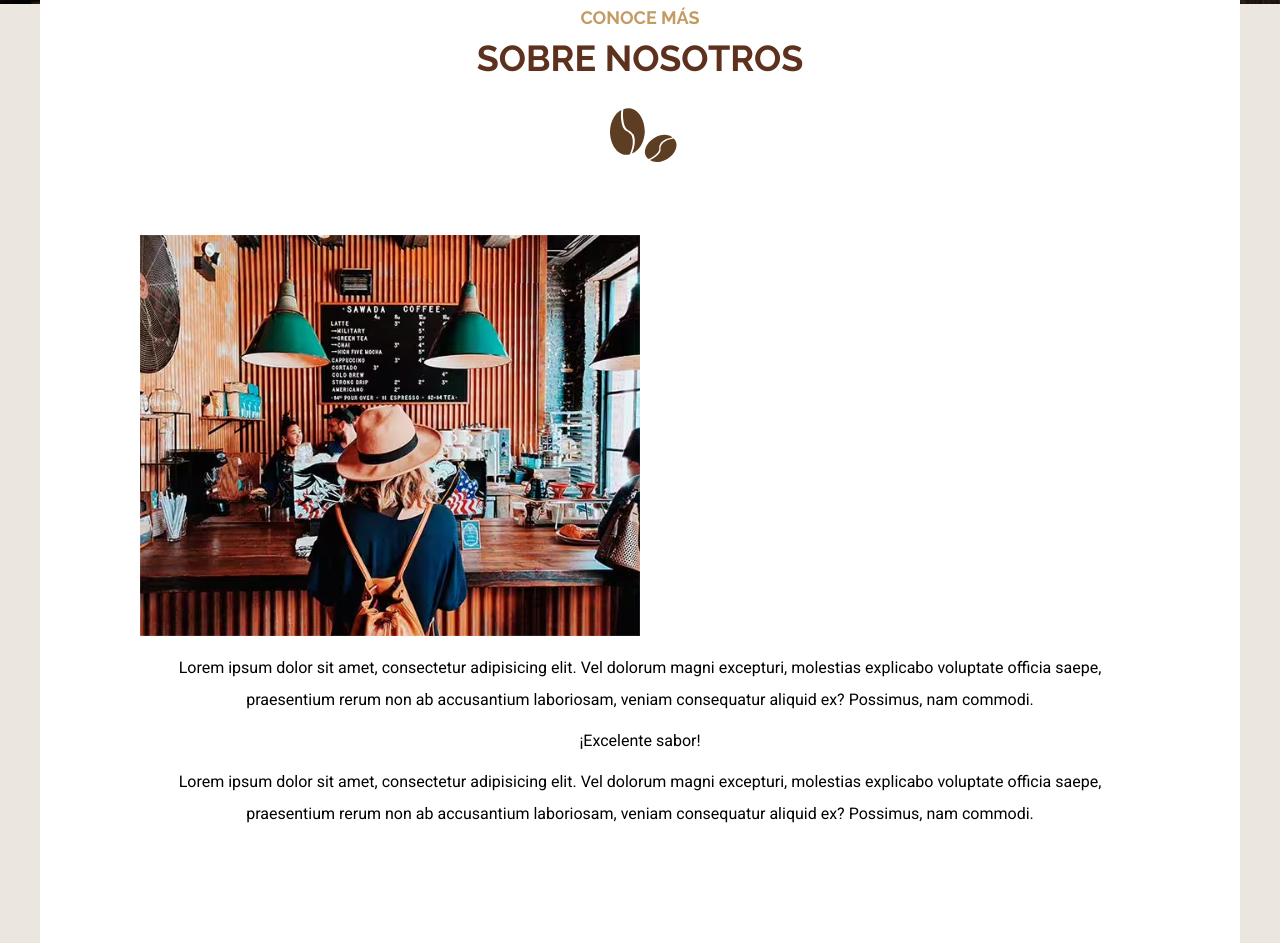
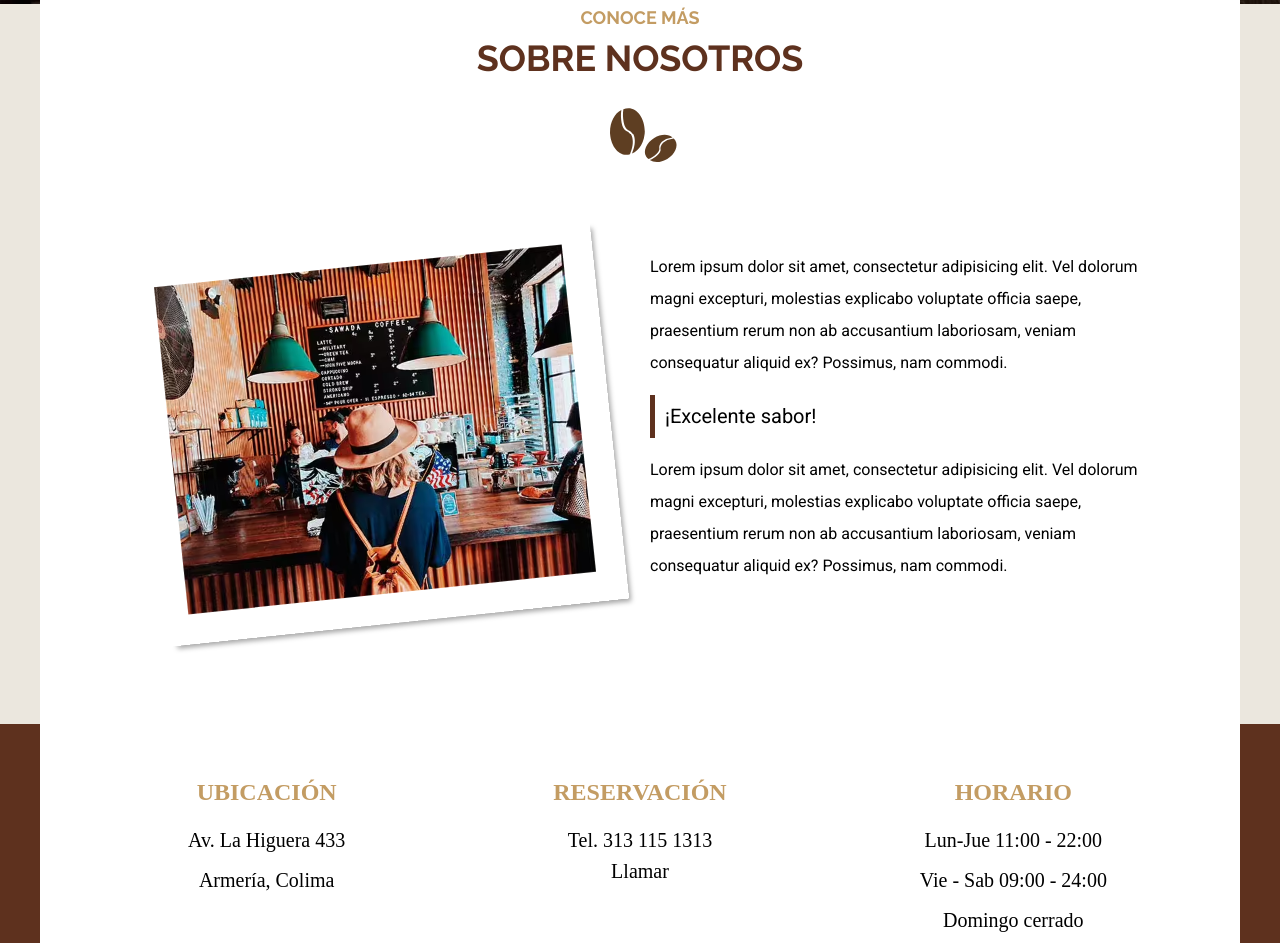
Before and after one commit to mcmmiguel/CafeteriaProject, a plain HTML site: page nosotros.html in a window 1280 px wide. Shown: the part 696-1639 px from the top of the page. Drawn offline with Linux system fonts and the light colour scheme; a web font is replaced by a local one.

Commit message:
_nosotros.scss creada y enlazada. Estilos dados a la pagina de nosotros

```diff
--- a/nosotros.html
+++ b/nosotros.html
@@ -34,10 +34,11 @@
         </div>
     </header>
 
-    <main class="contenedor contenido-principal text-center">
+    <main class="contenedor contenido-principal">
       <h2><span>Conoce más</span> sobre nosotros</h2>
 
         <div class="contenido-nosotros">
+            <div class="imagen">
                 <picture>
                     <source
                         srcset="build/img/nosotros_sidebar.avif"
@@ -58,6 +59,8 @@
             <blockquote>¡Excelente sabor!</blockquote>
 
             <p>Lorem ipsum dolor sit amet, consectetur adipisicing elit. Vel dolorum magni excepturi, molestias explicabo voluptate officia saepe, praesentium rerum non ab accusantium laboriosam, veniam consequatur aliquid ex? Possimus, nam commodi.</p>
+
+        </div>
 
     </div>
     </main>
--- a/src/scss/app.scss
+++ b/src/scss/app.scss
@@ -2,3 +2,4 @@
 @use 'header';
 @use 'inicio';
 @use 'footer';
+@use 'internas';
--- /dev/null
+++ b/src/scss/internas/_index.scss
@@ -0,0 +1 @@
+@forward 'nosotros';
--- /dev/null
+++ b/src/scss/internas/_nosotros.scss
@@ -0,0 +1,33 @@
+@use 'base/variables' as v;
+@use 'base/mixins' as m;
+
+.contenido-nosotros {
+
+    @include m.tablet {
+        @include m.grid(2, 2rem);
+    }
+
+    .imagen {
+        margin-bottom: 5rem;
+
+        @include m.tablet {
+            margin: 0 2rem 0 0;
+        }
+
+        img {
+            transform: rotate(-6deg);
+            border: 3rem solid v.$blanco;
+            box-shadow: 9px 10px 5px -7px rgb( 0 0 0 / .35 );
+
+        }
+    }
+
+    .texto {
+        blockquote {
+            margin: 0;
+            padding: 1rem;
+            border-left: .5rem solid v.$primario;
+            font-size: 2rem;
+        }
+    }
+}
```
Also changed, not shown: build/css/app.css. Lines whose indentation alone changed are shown as unchanged.
